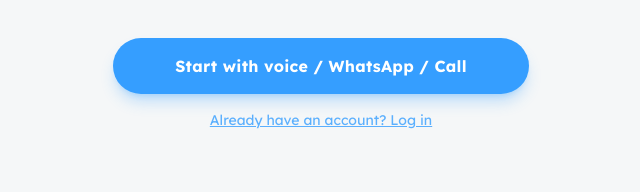
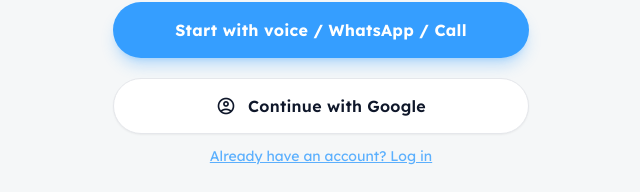
Before and after one commit to Quarkykoala/nivestteam, a React (Vite) app: page / in a window 1280 px wide. Shown: the part 602-794 px from the top of the page, without its empty margins (319-959 px from the left). Built offline with nearby package versions, Linux system fonts and the light colour scheme; no server answers.

Commit message:
Add Google sign-in support

```diff
--- /dev/null
+++ b/contexts/AuthContext.tsx
@@ -0,0 +1,80 @@
+import React, { createContext, PropsWithChildren, useContext, useEffect, useState } from 'react';
+import type { User } from '@supabase/supabase-js';
+import { getSupabaseClient } from '../services/supabaseService';
+
+type AuthContextValue = {
+    user: User | null;
+    signInWithGoogle: () => Promise<void>;
+    signOut: () => Promise<void>;
+    isAuthenticating: boolean;
+};
+
+const AuthContext = createContext<AuthContextValue | undefined>(undefined);
+
+export const AuthProvider: React.FC<PropsWithChildren<{}>> = ({ children }) => {
+    const [user, setUser] = useState<User | null>(null);
+    const [isAuthenticating, setIsAuthenticating] = useState(false);
+
+    useEffect(() => {
+        const client = getSupabaseClient();
+        if (!client) return;
+
+        void client.auth.getSession().then(({ data }) => {
+            setUser(data.session?.user ?? null);
+        });
+
+        const { data: authListener } = client.auth.onAuthStateChange((_event, session) => {
+            setUser(session?.user ?? null);
+        });
+
+        return () => {
+            authListener?.subscription.unsubscribe();
+        };
+    }, []);
+
+    const signInWithGoogle = async () => {
+        const client = getSupabaseClient();
+        if (!client) {
+            console.warn('Supabase credentials missing; cannot start Google sign-in.');
+            return;
+        }
+
+        setIsAuthenticating(true);
+        try {
+            const redirectTo = `${window.location.origin}${window.location.pathname}#/dashboard`;
+            const { error } = await client.auth.signInWithOAuth({
+                provider: 'google',
+                options: { redirectTo }
+            });
+
+            if (error) {
+                throw error;
+            }
+        } catch (error) {
+            console.error('Failed to start Google sign-in flow.', error);
+        } finally {
+            setIsAuthenticating(false);
+        }
+    };
+
+    const signOut = async () => {
+        const client = getSupabaseClient();
+        if (!client) return;
+
+        await client.auth.signOut();
+    };
+
+    return (
+        <AuthContext.Provider value={{ user, signInWithGoogle, signOut, isAuthenticating }}>
+            {children}
+        </AuthContext.Provider>
+    );
+};
+
+export const useAuth = () => {
+    const context = useContext(AuthContext);
+    if (context === undefined) {
+        throw new Error('useAuth must be used within an AuthProvider');
+    }
+    return context;
+};
--- a/pages/Profile.tsx
+++ b/pages/Profile.tsx
@@ -1,8 +1,10 @@
 import React from 'react';
 import { useApp } from '../contexts/AppContext';
+import { useAuth } from '../contexts/AuthContext';
 
 export const Profile = () => {
     const { state, updateUser } = useApp();
+    const { user, signOut } = useAuth();
 
     return (
         <div className="flex flex-1 flex-col p-6 lg:p-10 max-w-4xl mx-auto">
@@ -19,9 +21,19 @@
                                 <p className="text-gray-500 dark:text-gray-400 text-base font-normal leading-normal">{state.user.phone}</p>
                             </div>
                         </div>
-                        <button className="flex min-w-[84px] cursor-pointer items-center justify-center overflow-hidden rounded-full h-10 px-4 bg-gray-100 dark:bg-white/10 text-gray-900 dark:text-white text-sm font-bold leading-normal tracking-[0.015em] w-full max-w-[480px] sm:w-auto hover:bg-gray-200 dark:hover:bg-white/20 transition-colors">
-                            <span className="truncate">Edit Profile</span>
-                        </button>
+                        <div className="flex flex-col gap-2 sm:flex-row sm:items-center sm:gap-3">
+                            <button className="flex min-w-[84px] cursor-pointer items-center justify-center overflow-hidden rounded-full h-10 px-4 bg-gray-100 dark:bg-white/10 text-gray-900 dark:text-white text-sm font-bold leading-normal tracking-[0.015em] w-full max-w-[480px] sm:w-auto hover:bg-gray-200 dark:hover:bg-white/20 transition-colors">
+                                <span className="truncate">Edit Profile</span>
+                            </button>
+                            {user && (
+                                <button
+                                    onClick={() => void signOut()}
+                                    className="flex min-w-[84px] cursor-pointer items-center justify-center overflow-hidden rounded-full h-10 px-4 border border-gray-200 dark:border-white/10 text-gray-900 dark:text-white text-sm font-semibold leading-normal tracking-[0.015em] w-full max-w-[480px] sm:w-auto hover:bg-gray-50 dark:hover:bg-white/10 transition-colors"
+                                >
+                                    <span className="truncate">Sign out of Google</span>
+                                </button>
+                            )}
+                        </div>
                     </div>
                 </div>
 
--- a/pages/Welcome.tsx
+++ b/pages/Welcome.tsx
@@ -1,8 +1,10 @@
 import React from 'react';
 import { useNavigate } from 'react-router-dom';
+import { useAuth } from '../contexts/AuthContext';
 
 export const Welcome = () => {
     const navigate = useNavigate();
+    const { signInWithGoogle, isAuthenticating, user } = useAuth();
 
     return (
         <div className="layout-container flex h-screen grow flex-col bg-background-light dark:bg-background-dark">
@@ -28,7 +30,21 @@
                             <span className="truncate">Start with voice / WhatsApp / Call</span>
                         </button>
                     </div>
-                    <p className="text-primary/80 dark:text-primary/70 text-sm font-normal leading-normal pb-3 pt-1 px-4 text-center underline cursor-pointer hover:text-primary">Already have an account? Log in</p>
+                    <div className="flex px-4 py-2 justify-center">
+                        <button
+                            onClick={() => void signInWithGoogle()}
+                            disabled={isAuthenticating}
+                            className="flex w-full min-w-[84px] max-w-[480px] cursor-pointer items-center justify-center gap-3 overflow-hidden rounded-full h-14 px-5 border border-gray-200 dark:border-white/10 bg-white dark:bg-slate-800 text-slate-900 dark:text-white text-base font-semibold leading-normal tracking-[0.015em] shadow-sm disabled:opacity-70 disabled:cursor-not-allowed"
+                        >
+                            <span className="material-symbols-outlined text-xl">account_circle</span>
+                            <span className="truncate">
+                                {isAuthenticating ? 'Connecting to Google...' : 'Continue with Google'}
+                            </span>
+                        </button>
+                    </div>
+                    <p className="text-primary/80 dark:text-primary/70 text-sm font-normal leading-normal pb-3 pt-1 px-4 text-center underline cursor-pointer hover:text-primary" onClick={() => void signInWithGoogle()}>
+                        {user ? `Signed in as ${user.email}` : 'Already have an account? Log in'}
+                    </p>
                 </div>
             </main>
         </div>
--- a/services/supabaseService.ts
+++ b/services/supabaseService.ts
@@ -19,7 +19,7 @@
 const supabaseClient: SupabaseClient | null =
     supabaseUrl && supabaseAnonKey ? createClient(supabaseUrl, supabaseAnonKey) : null;
 
-const getSupabaseClient = (): SupabaseClient | null => {
+export const getSupabaseClient = (): SupabaseClient | null => {
     if (!supabaseClient) {
         console.warn('Supabase credentials missing; skipping capture.');
         return null;
```
Also changed, not shown: App.tsx (+5 -2 lines).
